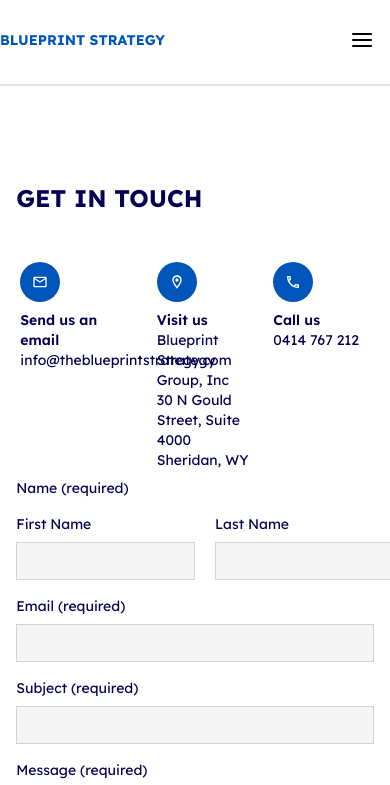
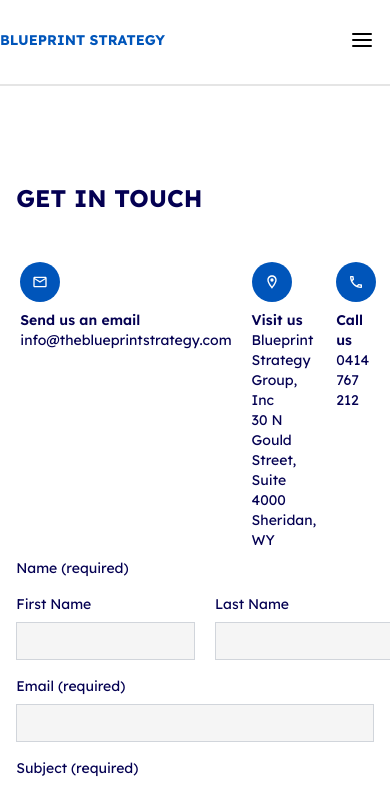
Before and after one commit to EdgarAmpiire/blueprints-web, a React (Create React App) app: page /contact-us in a window 390 px wide. Shown: the top 785 px of the page. Built offline with nearby package versions, Linux system fonts and the light colour scheme; what tw-elements would draw is missing.

Commit message:
responsiveness

```diff
--- a/src/features/contactUs/components/Form.jsx
+++ b/src/features/contactUs/components/Form.jsx
@@ -19,12 +19,15 @@ export const Form = () => {
           <div className="w-full flex lg:flex-row flex-col mt-10 justify-center">
             <div className="lg:w-5/12">
               <div className="px-1 py-2 gap-5 flex lg:flex-col flex-row">
-                <div className="w-4/12">
-                  <div className="flex flex-col lg:flex-row gap-2">
-                    <div className="flex py-3 px-3 bg-[#0055BA] rounded-full w-fit">
-                      <MdOutlineEmail className="text-white" />
+                <div className="">
+                  <div className="flex flex-col lg:flex-row gap-2 w-full">
+                    <div className="w-1.5/12">
+                      <div className="flex py-3 px-3 bg-[#0055BA] rounded-full w-fit">
+                        <MdOutlineEmail className="text-white" />
+                      </div>
                     </div>
-                    <div className="text-sm">
+
+                    <div className="text-sm w-8/12">
                       <p className="text-[#040052] font-semibold">
                         Send us an email
                       </p>
@@ -35,7 +38,7 @@ export const Form = () => {
                   </div>
                 </div>
 
-                <div className="w-4/12">
+                <div className="">
                   <div className="flex gap-2 flex-col lg:flex-row">
                     <div className="flex py-3 px-3 bg-[#0055BA] rounded-full w-fit h-fit">
                       <MdOutlineLocationOn className="text-white" />
@@ -53,7 +56,7 @@ export const Form = () => {
                   </div>
                 </div>
 
-                <div className="w-4/12">
+                <div className="lg:w-12/12 w-4/12">
                   <div className="flex gap-2 flex-col lg:flex-row">
                     <div className="flex py-3 px-3 bg-[#0055BA] rounded-full w-fit">
                       <MdOutlineLocalPhone className="text-white" />
```
